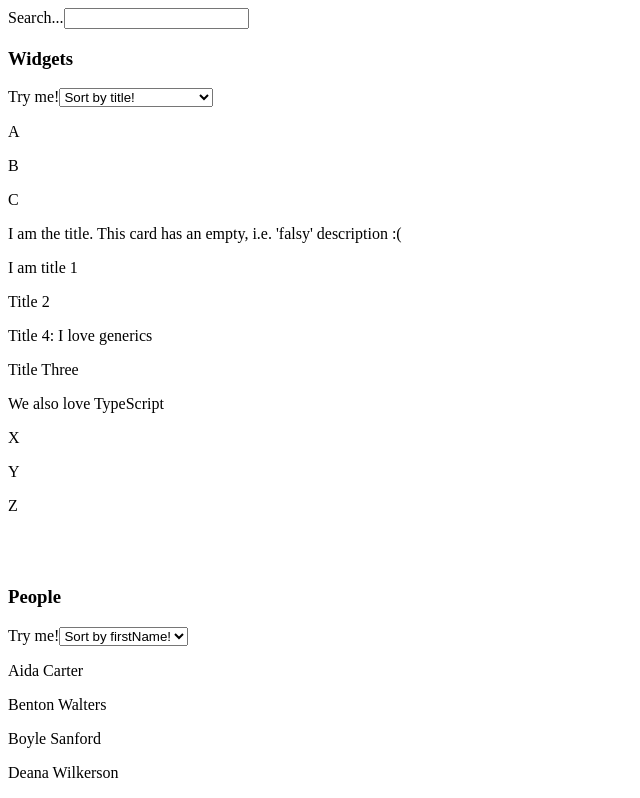
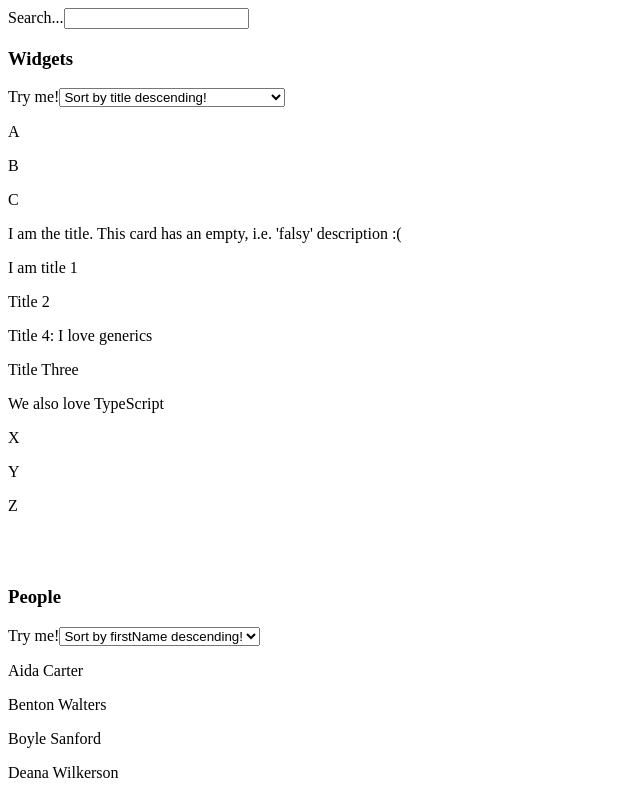
Before and after one commit to tornvallalexander/typescript-generics, a React (Create React App) app in the folder app/: page / in a window 1280 px wide. Shown: the top 798 px of the page, without its empty margins (0-640 px from the left). Built offline with nearby package versions, Linux system fonts and the light colour scheme.

Commit message:
refactor: supporting desc and asc order in sorting

```diff
--- a/app/src/App.tsx
+++ b/app/src/App.tsx
@@ -13,23 +13,23 @@ function App() {
   const [query, setQuery] = useState('')
   const [widgetSortProperty, setWidgetSortProperty] = useState<
     IProperty<IWidget>
-  >({ property: 'title' })
+  >({ property: 'title', isDescending: false })
   const [peopleSortProperty, setPeopleSortProperty] = useState<
     IProperty<IPerson>
-  >({ property: 'firstName' })
+  >({ property: 'firstName', isDescending: false })
   return (
     <div>
       <SearchInput setSearchQuery={setQuery} />
       <h3>Widgets</h3>
       <SortInput
         object={widgets[0]}
-        setProperty={(property) => setWidgetSortProperty({ property })}
+        setProperty={(property) => setWidgetSortProperty(property)}
       />
       {widgets
         .filter((widget) =>
           genericSearch(widget, ['title', 'description'], query)
         )
-        .sort((a, b) => genericSort(a, b, widgetSortProperty.property))
+        .sort((a, b) => genericSort(a, b, widgetSortProperty))
         .map((widget) => (
           <p>{widget.title}</p>
         ))}
@@ -38,13 +38,13 @@ function App() {
       <h3>People</h3>
       <SortInput
         object={people[0]}
-        setProperty={(property) => setPeopleSortProperty({ property })}
+        setProperty={(property) => setPeopleSortProperty(property)}
       />
       {people
         .filter((person) =>
           genericSearch(person, ['firstName', 'lastName'], query)
         )
-        .sort((a, b) => genericSort(a, b, peopleSortProperty.property))
+        .sort((a, b) => genericSort(a, b, peopleSortProperty))
         .map((person) => (
           <p>{person.firstName + ' ' + person.lastName}</p>
         ))}
--- a/app/src/components/sort-input.tsx
+++ b/app/src/components/sort-input.tsx
@@ -1,6 +1,8 @@
+import { IProperty } from '../interfaces/IProperty'
+
 interface SortInputProps<T extends Record<string, any>> {
   object: T
-  setProperty: (property: keyof T) => void
+  setProperty: (propertyType: IProperty<T>) => void
 }
 
 const SortInput = <T extends Record<string, any>>({
@@ -10,11 +12,23 @@ const SortInput = <T extends Record<string, any>>({
   return (
     <div>
       <label htmlFor="sorters">Try me!</label>
-      <select id="sorters" onChange={(e) => setProperty(e.target.value)}>
+      <select
+        id="sorters"
+        onChange={(e) => {
+          const [property, strIsDescending] = e.target.value.split('-')
+          const isDescending = strIsDescending === 'true'
+          setProperty({ property, isDescending })
+        }}
+      >
         {Object.keys(object).map((key) => (
-          <option key={key} value={key}>
-            Sort by {key}!
-          </option>
+          <>
+            <option key={`${key}-true`} value={`${key}-true`}>
+              Sort by {key} descending!
+            </option>
+            <option key={`${key}-false`} value={`${key}-false`}>
+              Sort by {key} ascending!
+            </option>
+          </>
         ))}
       </select>
     </div>
--- a/app/src/interfaces/IProperty.ts
+++ b/app/src/interfaces/IProperty.ts
@@ -1,5 +1,6 @@
 interface IProperty<T> {
   property: keyof T
+  isDescending: boolean
 }
 
 export type { IProperty }
--- a/app/src/util/generic-sort.ts
+++ b/app/src/util/generic-sort.ts
@@ -1,7 +1,13 @@
-const genericSort = <T>(a: T, b: T, property: keyof T) => {
-  if (a[property] > b[property]) return 1
-  if (a[property] < b[property]) return -1
-  return 0
+import { IProperty } from '../interfaces/IProperty'
+
+const genericSort = <T>(a: T, b: T, propertyType: IProperty<T>) => {
+  const { property, isDescending } = propertyType
+  const result = () => {
+    if (a[property] > b[property]) return 1
+    if (a[property] < b[property]) return -1
+    return 0
+  }
+  return isDescending ? result() * -1 : result()
 }
 
 export { genericSort }
```
